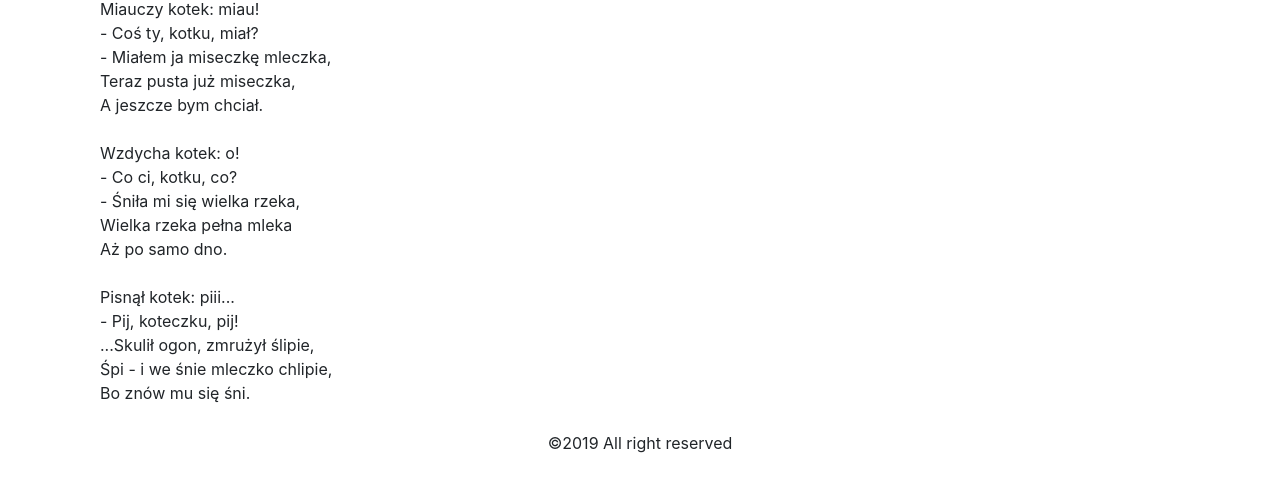
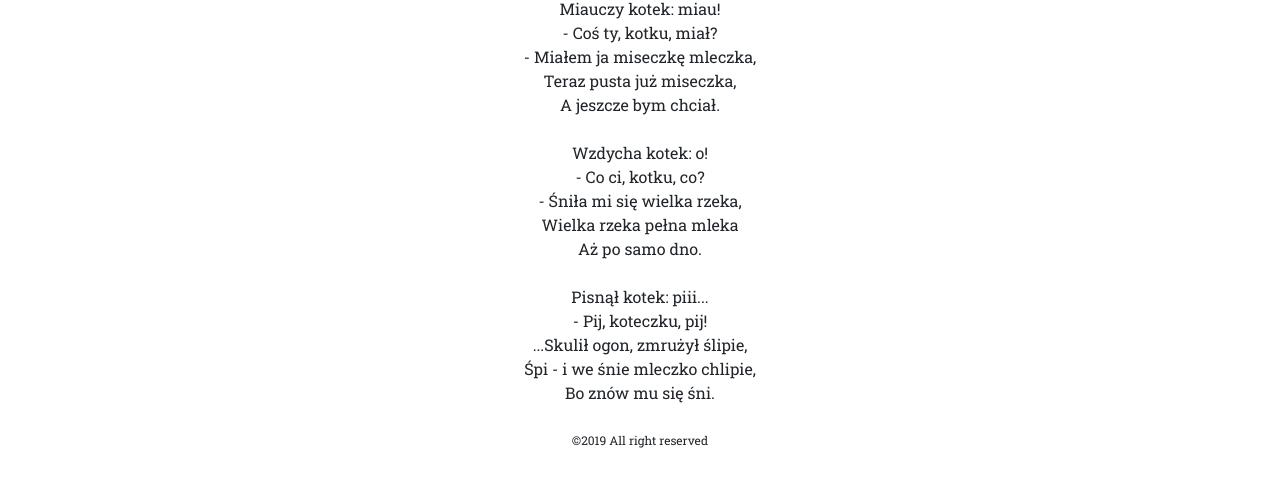
Before and after one commit to codingMummy/learning-git-2, a plain HTML site: page index.html in a window 1280 px wide. Shown: the part 308-800 px from the top of the page. Drawn offline with nearby package versions, Linux system fonts and the light colour scheme.

Commit message:
Fix css for page body and add Roboto Slab

```diff
--- a/css/style.css
+++ b/css/style.css
@@ -1,9 +1,16 @@
+/*font-family: 'Roboto Slab', serif;*/
+
 body {
     margin: 0;
+    font-family: 'Roboto Slab', serif;
 }
 
 h1,
 .footer {
+    text-align: center;
+}
+
+.col-sx-12 {
     text-align: center;
 }
 
@@ -14,4 +21,5 @@ h1,
 
 .footer {
     padding: 10px 0;
+    font-size: 12px;
 }
--- a/index.html
+++ b/index.html
@@ -5,9 +5,10 @@
     <meta charset="UTF-8">
     <meta name="viewport" content="width=device-width, initial-scale=1.0">
     <meta http-equiv="X-UA-Compatible" content="ie=edge">
-    <link rel="stylesheet" href="css/style.css">
+    <link href="https://fonts.googleapis.com/css?family=Roboto+Slab:400,700&amp;subset=latin-ext" rel="stylesheet">
     <link rel="stylesheet" href="https://stackpath.bootstrapcdn.com/bootstrap/4.3.1/css/bootstrap.min.css"
         integrity="sha384-ggOyR0iXCbMQv3Xipma34MD+dH/1fQ784/j6cY/iJTQUOhcWr7x9JvoRxT2MZw1T" crossorigin="anonymous">
+    <link rel="stylesheet" href="css/style.css">
     <title>Wiersz</title>
 </head>
 
@@ -16,7 +17,7 @@
         <h1>Wiersze dla dzieci</h1>
     </div>
     <div class="container">
-        <div class="col-12 col-sm-6 col-md-8">
+        <div class="col-sx-12">
             <p class="author">Julian Tuwin</p>
             <h2>Kotek</h2>
             <p>Miauczy kotek: miau!<br>
```
